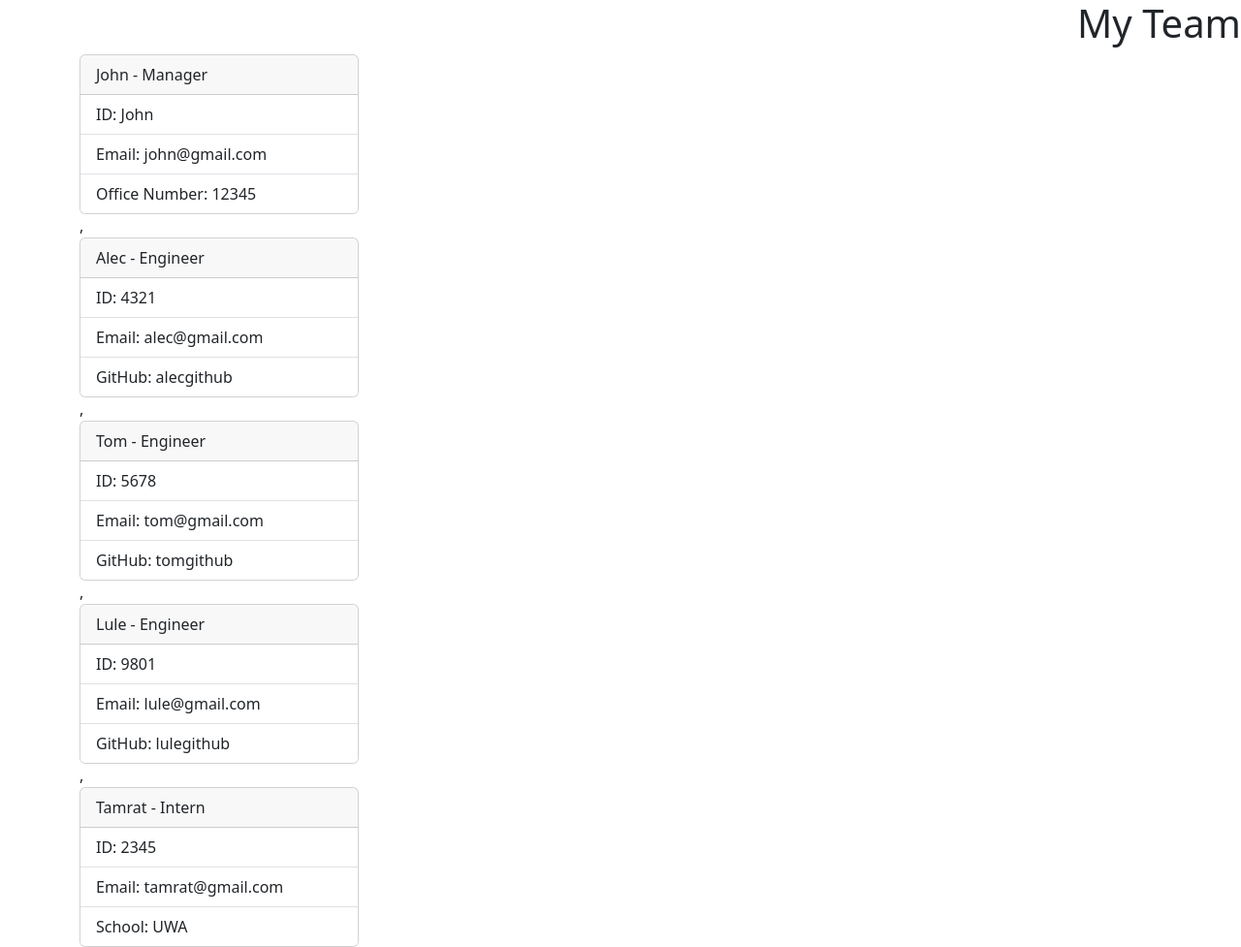
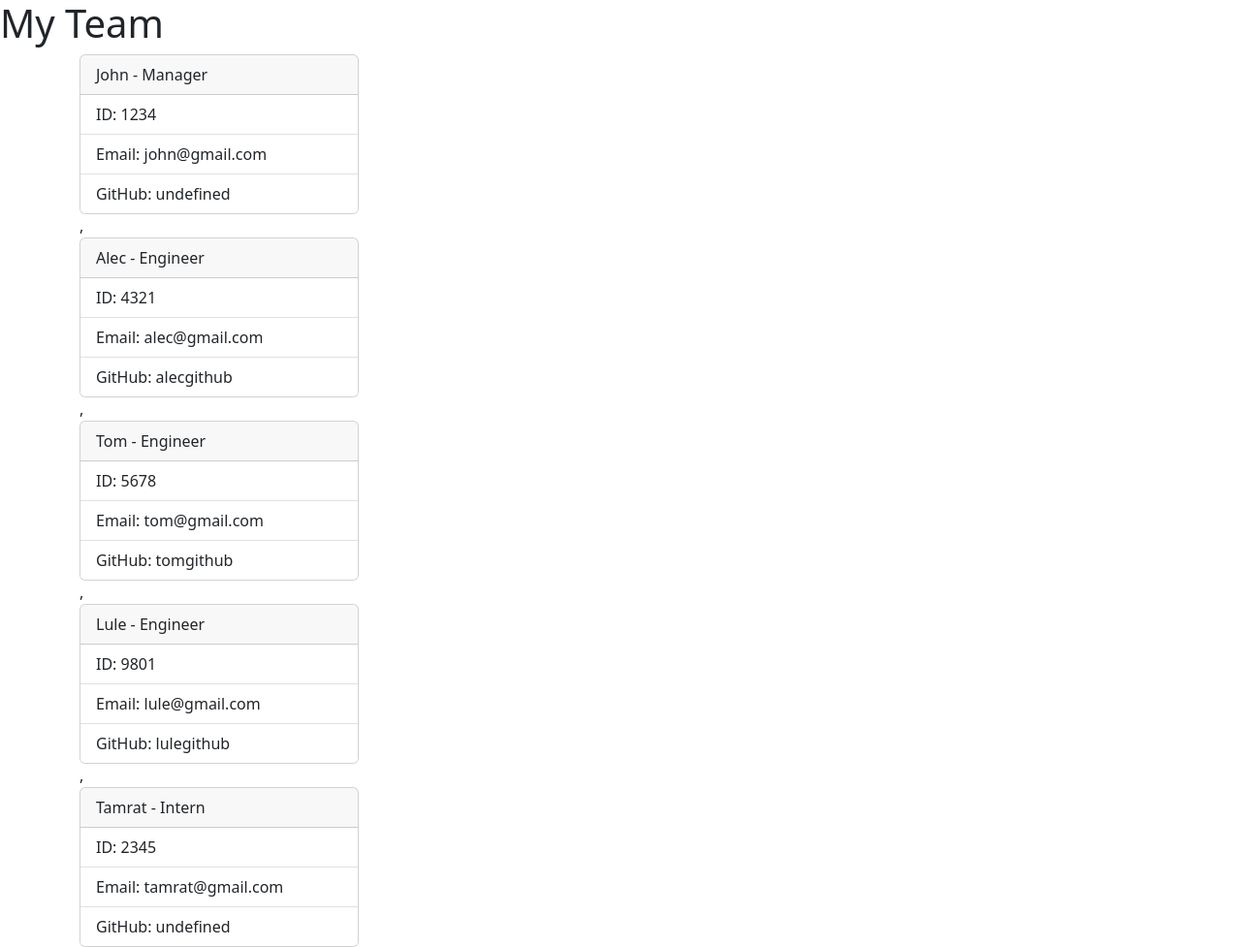
Before and after one commit to Tesfa8186/OOP-Challenge-Team-Profile, a website: page dist/index.html in a window 1280 px wide. Shown: the whole page at 97% size. Drawn offline with nearby package versions, Linux system fonts and the light colour scheme.

Commit message:
Update changes

```diff
--- a/dist/index.html
+++ b/dist/index.html
@@ -6,7 +6,6 @@
         <meta name="viewport" content="width=device-width, initial-scale=1.0">
         <title>Team-Profile-Generator</title>
         <link href="https://cdn.jsdelivr.net/npm/bootstrap@5.3.0-alpha1/dist/css/bootstrap.min.css" rel="stylesheet" integrity="sha384-GLhlTQ8iRABdZLl6O3oVMWSktQOp6b7In1Zl3/Jr59b6EGGoI1aFkw7cmDA6j6gD" crossorigin="anonymous">
-        <link rel="stylesheet" href="./style.css">
     </head>
     <body>
         <div>
@@ -19,9 +18,9 @@
                       John - Manager
                     </div>
                     <ul class="list-group list-group-flush">
-                      <li class="list-group-item">ID: John</li>
+                      <li class="list-group-item">ID: 1234</li>
                       <li class="list-group-item">Email: john@gmail.com</li>
-                      <li class="list-group-item">Office Number: 12345</li>
+                      <li class="list-group-item">GitHub: undefined</li>
                     </ul>
                   </div>,<div class="card" style="width: 18rem;">
                     <div class="card-header">
@@ -43,7 +42,7 @@
                     </ul>
                   </div>,<div class="card" style="width: 18rem;">
                     <div class="card-header">
-                        Lule - Engineer
+                      Lule - Engineer
                     </div>
                     <ul class="list-group list-group-flush">
                       <li class="list-group-item">ID: 9801</li>
@@ -57,7 +56,7 @@
                     <ul class="list-group list-group-flush">
                       <li class="list-group-item">ID: 2345</li>
                       <li class="list-group-item">Email: tamrat@gmail.com</li>
-                      <li class="list-group-item">School: UWA</li>
+                      <li class="list-group-item">GitHub: undefined</li>
                     </ul>
                   </div>
         </div>
```
